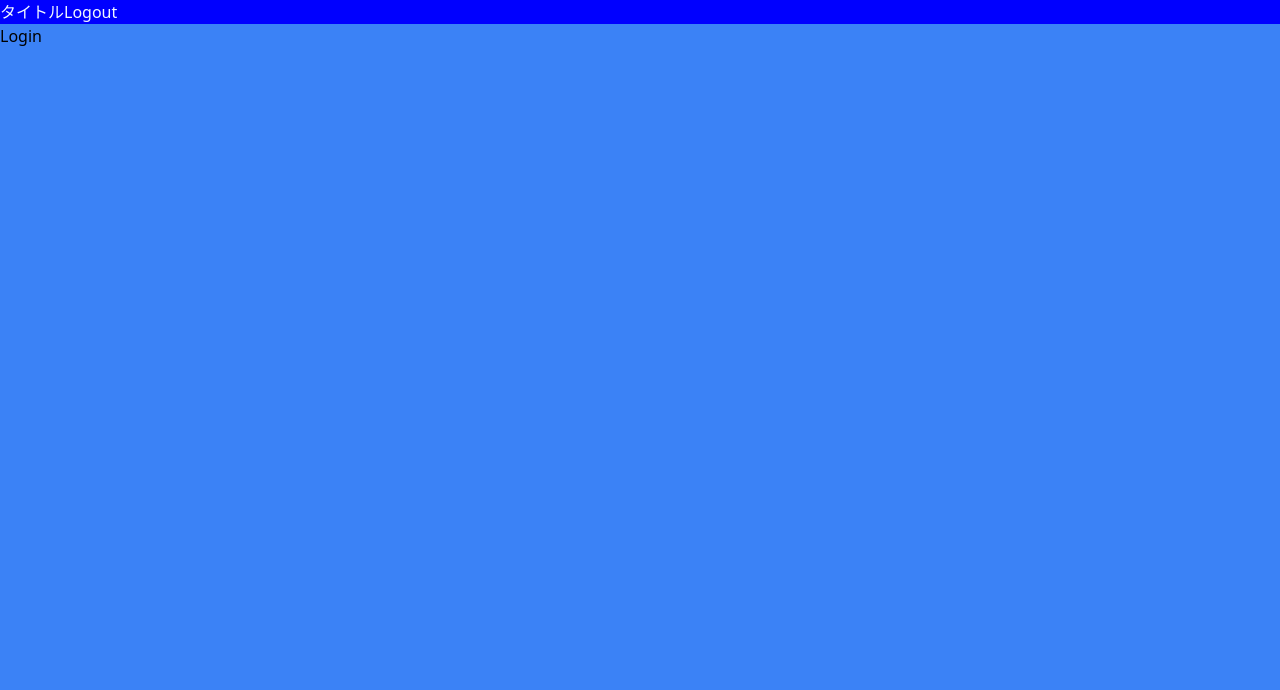
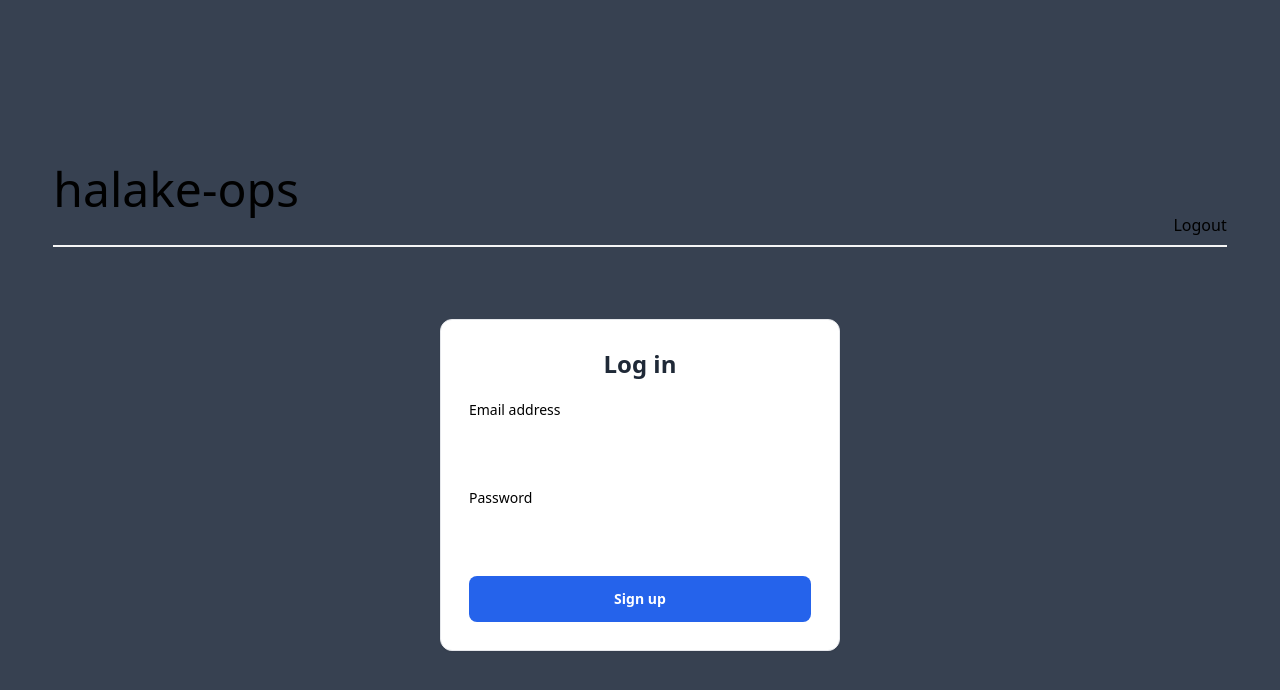
Before and after one commit to M-Shinoda/nuxt3-staf-ops, a Nuxt app: page /login in a window 1280 px wide. Shown: the top 690 px of the page. Built offline with nearby package versions, Linux system fonts and the light colour scheme.

Commit message:
add: ログインとタスク一覧画面のモック

```diff
--- a/app.vue
+++ b/app.vue
@@ -1,8 +1,10 @@
 <template>
-  <div class="w-screen h-screen bg-blue-500">
-    <MainHeader class="header" />
-    <div class="contents">
-      <NuxtPage class="main" />
+  <div class="w-screen h-screen bg-gray-700 content-center">
+    <div class="w-11/12 mx-auto">
+      <MainHeader class="header" />
+      <div class="contents">
+        <NuxtPage class="main" />
+      </div>
     </div>
   </div>
 </template>
--- a/components/MainHeader.vue
+++ b/components/MainHeader.vue
@@ -10,20 +10,15 @@
 </script>
 
 <template>
-  <div class="header">
-    <h1>タイトル</h1>
-    <div>
+  <div class="rows-3 pt-10 pb-3">
+    <h1 class="text-5xl w-full">
+      halake-ops
+    </h1>
+    <div class="flex flex-row-reverse">
       <button @click="logout">
         Logout
       </button>
     </div>
+    <hr class="my-2 h-0.5 border-t-0 bg-neutral-100 opacity-100 dark:opacity-50">
   </div>
 </template>
-
-<style>
-.header {
-  background-color: blue;
-  color: aliceblue;
-  display: flex;
-}
-</style>
--- a/package.json
+++ b/package.json
@@ -4,7 +4,7 @@
   "type": "module",
   "scripts": {
     "build": "nuxt build",
-    "dev": "nuxt dev",
+    "dev": "nuxt dev --host",
     "generate": "nuxt generate",
     "preview": "nuxt preview",
     "postinstall": "nuxt prepare"
--- a/pages/login.vue
+++ b/pages/login.vue
@@ -8,11 +8,106 @@
   router.push('/task')
 }
 </script>
-
+<!--
 <template>
   <div>
     <button @click="login">
       Login
     </button>
   </div>
+</template> -->
+
+<template>
+  <main class="w-full max-w-md mx-auto p-6">
+    <div class="mt-7 bg-white border border-gray-200 rounded-xl shadow-sm dark:bg-gray-800 dark:border-gray-700">
+      <div class="p-4 sm:p-7">
+        <div class="text-center">
+          <h1 class="block text-2xl font-bold text-gray-800 dark:text-white">
+            Log in
+          </h1>
+        </div>
+
+        <div class="mt-5">
+          <!-- Form -->
+          <form>
+            <div class="grid gap-y-4">
+              <!-- Form Group -->
+              <div>
+                <label for="email" class="block text-sm mb-2 dark:text-white">Email address</label>
+                <div class="relative">
+                  <input
+                    id="email"
+                    type="email"
+                    name="mail"
+                    class="py-3 px-4 block w-full border-gray-200 rounded-lg text-sm focus:border-blue-500 focus:ring-blue-500 disabled:opacity-50 disabled:pointer-events-none dark:bg-slate-900 dark:border-gray-700 dark:text-gray-400 dark:focus:ring-gray-600"
+                    required
+                    aria-describedby="email-error"
+                  >
+                  <div class="hidden absolute inset-y-0 end-0 flex items-center pointer-events-none pe-3">
+                    <svg
+                      class="h-5 w-5 text-red-500"
+                      width="16"
+                      height="16"
+                      fill="currentColor"
+                      viewBox="0 0 16 16"
+                      aria-hidden="true"
+                    >
+                      <path
+                        d="M16 8A8 8 0 1 1 0 8a8 8 0 0 1 16 0zM8 4a.905.905 0 0 0-.9.995l.35 3.507a.552.552 0 0 0 1.1 0l.35-3.507A.905.905 0 0 0 8 4zm.002 6a1 1 0 1 0 0 2 1 1 0 0 0 0-2z"
+                      />
+                    </svg>
+                  </div>
+                </div>
+                <p id="email-error" class="hidden text-xs text-red-600 mt-2">
+                  Please include a valid email address so we can get back to you
+                </p>
+              </div>
+              <!-- End Form Group -->
+
+              <!-- Form Group -->
+              <div>
+                <label for="password" class="block text-sm mb-2 dark:text-white">Password</label>
+                <div class="relative">
+                  <input
+                    id="mail"
+                    type="password"
+                    name="password"
+                    class="py-3 px-4 block w-full border-gray-200 rounded-lg text-sm focus:border-blue-500 focus:ring-blue-500 disabled:opacity-50 disabled:pointer-events-none dark:bg-slate-900 dark:border-gray-700 dark:text-gray-400 dark:focus:ring-gray-600"
+                    required
+                    aria-describedby="password-error"
+                  >
+                  <div class="hidden absolute inset-y-0 end-0 flex items-center pointer-events-none pe-3">
+                    <svg
+                      class="h-5 w-5 text-red-500"
+                      width="16"
+                      height="16"
+                      fill="currentColor"
+                      viewBox="0 0 16 16"
+                      aria-hidden="true"
+                    >
+                      <path
+                        d="M16 8A8 8 0 1 1 0 8a8 8 0 0 1 16 0zM8 4a.905.905 0 0 0-.9.995l.35 3.507a.552.552 0 0 0 1.1 0l.35-3.507A.905.905 0 0 0 8 4zm.002 6a1 1 0 1 0 0 2 1 1 0 0 0 0-2z"
+                      />
+                    </svg>
+                  </div>
+                </div>
+                <p id="password-error" class="hidden text-xs text-red-600 mt-2">
+                  8+ characters required
+                </p>
+              </div>
+              <!-- End Form Group -->
+
+              <button
+                class="w-full py-3 px-4 inline-flex justify-center items-center gap-x-2 text-sm font-semibold rounded-lg border border-transparent bg-blue-600 text-white hover:bg-blue-700 disabled:opacity-50 disabled:pointer-events-none dark:focus:outline-none dark:focus:ring-1 dark:focus:ring-gray-600"
+                @click="login"
+              >
+                Sign up
+              </button>
+            </div>
+          </form>
+          <!-- End Form -->
+        </div>
+      </div>
+    </div>
+  </main>
 </template>
--- a/pages/task.vue
+++ b/pages/task.vue
@@ -6,8 +6,35 @@
 
 <template>
   <div>
-    <div v-for="task in tasks" :key="task.title">
-      {{ task.title }}
-    </div>
+    <h1 class="text-xl py-2">
+      タスク一覧
+    </h1>
+    <table class="w-full text-left bg-gray-500 rounded-md">
+      <thead>
+        <tr class="border-b-2 border-black">
+          <th class="text-xs w-2/6 border-r-2 border-black">
+            タスク名
+          </th>
+          <th class="text-xs w-4/6">
+            操作
+          </th>
+        </tr>
+      </thead>
+      <tbody>
+        <tr v-for="task in tasks" :key="task.title">
+          <td class="text-sm py-3 border-r-2 border-t border-black">
+            {{ task.title }}
+          </td>
+          <td class="rows-2 border-t border-black w-full">
+            <button class="text-sm rounded bg-gray-300 px-4 py-1 mx-3">
+              詳細を見る
+            </button>
+            <button class="text-sm rounded bg-gray-300 px-4 py-1 mx-3">
+              実行する
+            </button>
+          </td>
+        </tr>
+      </tbody>
+    </table>
   </div>
 </template>
```
